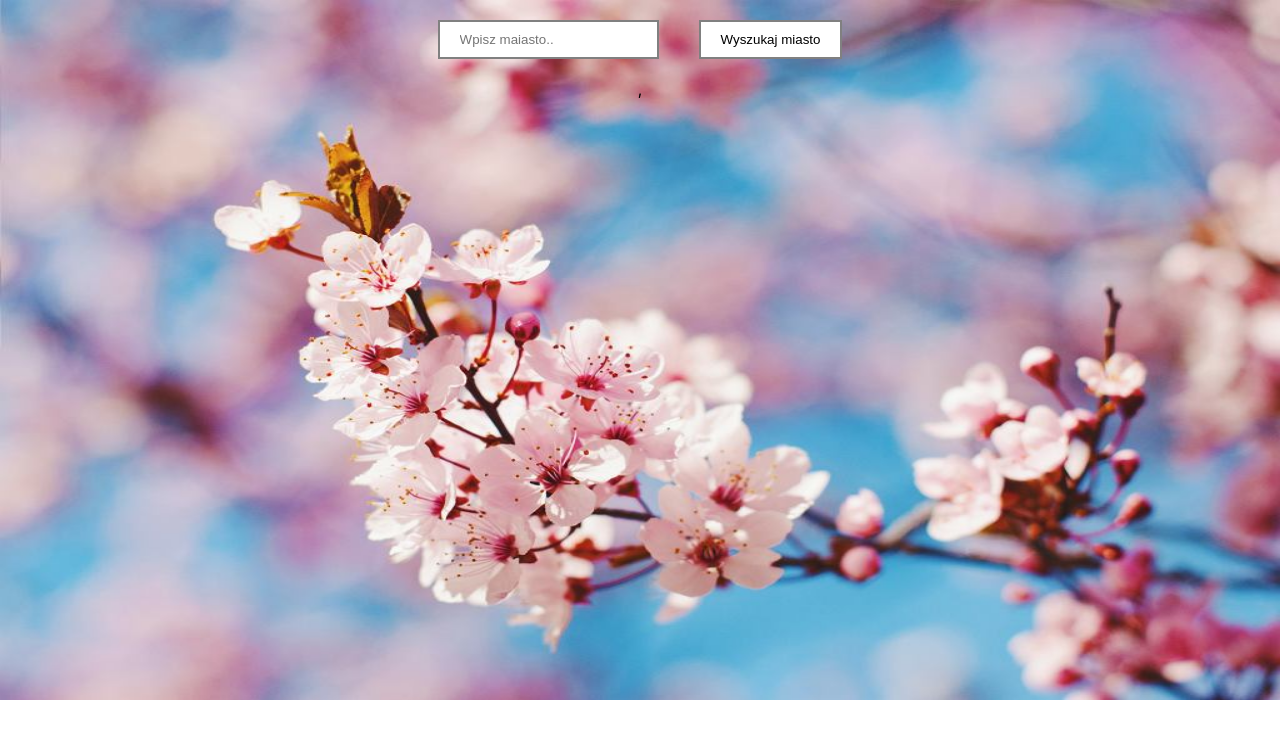
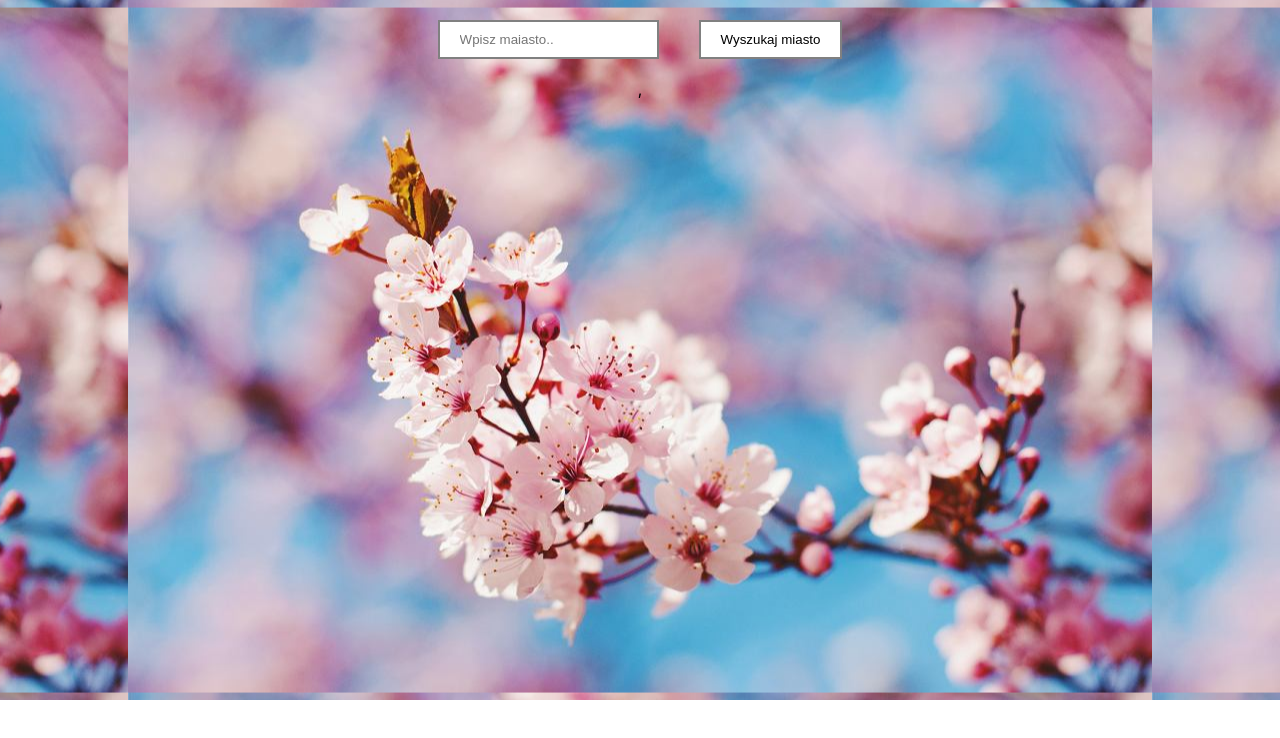
Before and after one commit to dobrowolski-paw/weather-app, a React (Create React App) app: page / in a window 1280 px wide. Shown: the top 738 px of the page. Built offline with nearby package versions, Linux system fonts and the light colour scheme.

Commit message:
Update App.css

```diff
--- a/src/App.css
+++ b/src/App.css
@@ -1,11 +1,8 @@
 .App {
   text-align: center;
   background-image: url("./spring.jpg");
-  -webkit-background-size: 100% 100%;
-  -moz-background-size: 100% 100%;
-  background-size: 100% 100%;
+  background-position: center;
   min-height: 700px;
-  width: 100%;
 }
 .App input,
 .App button {
```
